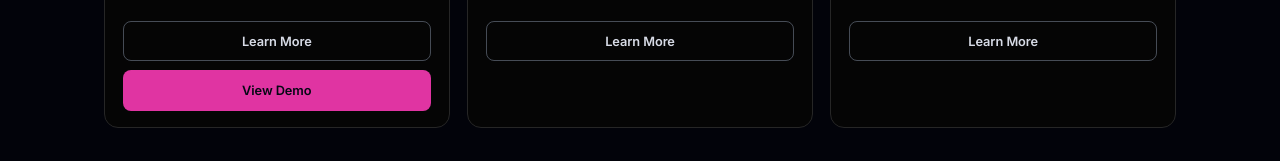
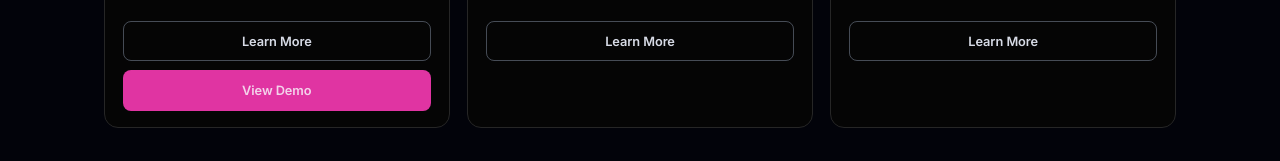
Before and after one commit to BellScriptStudios/bellscript-v2, a Next.js app: page / in a window 1280 px wide. Shown: the part 628-789 px from the top of the page. Built offline with nearby package versions, Linux system fonts and the light colour scheme; no server answers.

Commit message:
feat: Update demo button text color for improved visibility

```diff
--- a/src/app/Styles/ServiceCard.module.css
+++ b/src/app/Styles/ServiceCard.module.css
@@ -125,7 +125,6 @@
 
 .demoBtn {
   background: #e034a2;
-  color: #050814;
   box-shadow:
     0 0 18ox rgba(224, 52, 162, 0.45),
     0 12px 30px rgba(0, 0, 0, 0.7);
```
